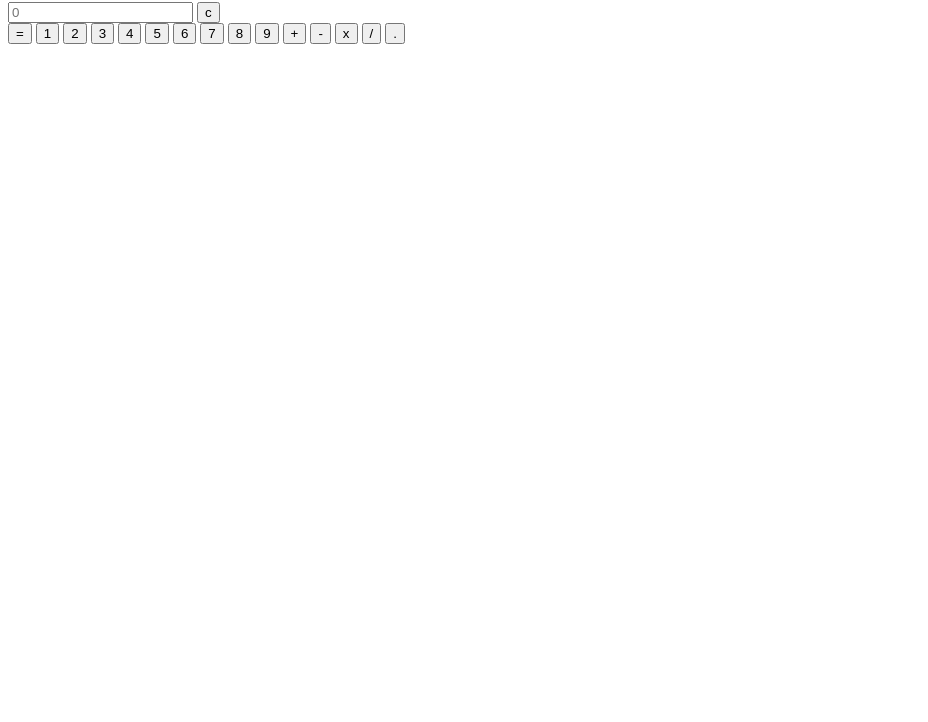
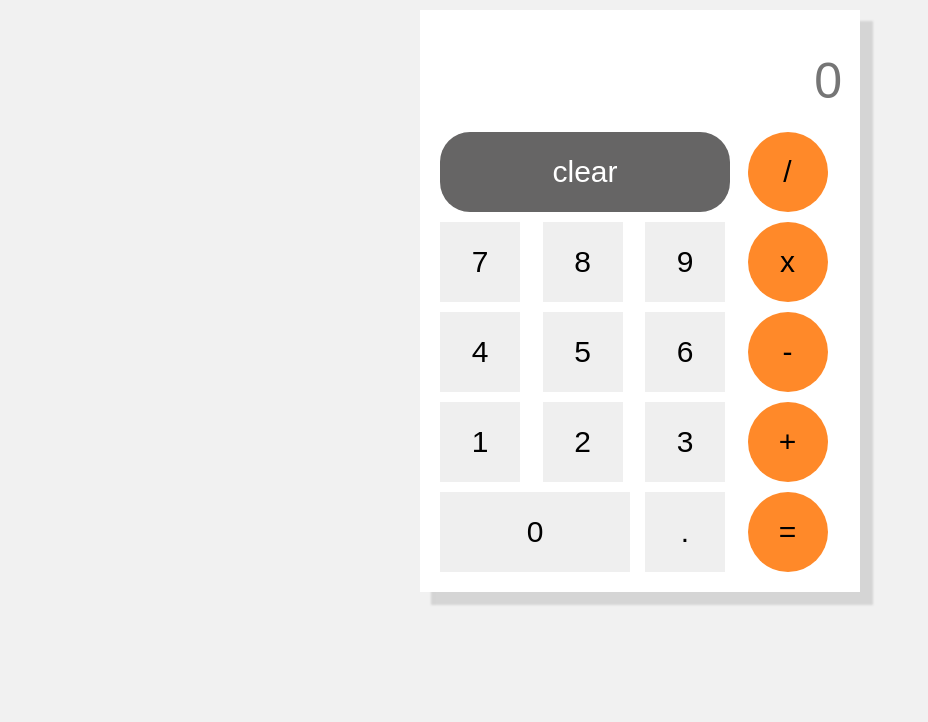
Before and after one commit to sylv1ah/JSCalculator, a plain HTML site: page index.html in a window 1280 px wide. Shown: the part 78-800 px from the top of the page, without its empty margins (0-928 px from the left). Drawn offline with Linux system fonts and the light colour scheme.

Commit message:
added styling

```diff
--- /dev/null
+++ b/calculator.js
@@ -0,0 +1,57 @@
+var currentVal = [""];
+var firstInput = 0;
+var secondInput =0;
+var operator = ""
+var runningTotal = "";
+var finalResult = "";
+
+function inputNum(num){
+
+        document.getElementById('display').value = document.getElementById('display').value + num;
+    //  document.getElementById('display').value = currentVal;
+
+    // console.log("current val = " + currentVal);
+    // console.log("operator = " + operator);
+    // console.log("firstInput = " + firstInput);
+    // console.log("secondInput = " + secondInput)
+};
+
+function inputSymbol(sym){
+    document.getElementById('display').value = document.getElementById('display').value + sym;
+    // firstInput = document.getElementById('display').value.slice(0,-1);
+    // operator = sym;
+    // console.log("currentVal = " + currentVal);
+    // console.log("operator = " + operator);
+    // console.log("firstInput = " + firstInput);
+    // console.log("secondInput = " + secondInput)
+};
+
+function clearDisplay(){
+    document.getElementById('display').value = "";
+    // currentVal = "";
+    // firstInput = "";
+    // secondInput = "";
+    // operator = "";
+    // runningTotal = "";
+    // finalResult = "";
+    // console.log("currentVal = " + currentVal);
+    // console.log("operator = " + operator);
+    // console.log("firstInput = " + firstInput);
+    // console.log("secondInput = " + secondInput)
+};
+
+function equate(){
+    var equation = document.getElementById('display').value;
+    if(equation){
+        document.getElementById('display').value = eval(equation);
+        currentVal = 0;
+
+    }
+    console.log("equation = " + equation)
+}
+
+// function decimal(){
+//     if(!currentVal.includes('.')){
+//         document.getElementById('display').value = currentVal + '.'
+//     }
+// }
--- a/index.html
+++ b/index.html
@@ -6,43 +6,38 @@
     <meta name="viewport" content="width=device-width, initial-scale=1">
     <link rel="stylesheet" type="text/css" media="screen" href="style.css" />
     <title>JS Calculator</title>
-    <script>
-        function inputNum(num){
-            document.getElementById('display').value = document.getElementById('display').value + num
-        };
-
-        function inputSymbol(sym){
-            document.getElementById('display').value = document.getElementById('display').value + sym
-        };
-
-        function reset(){
-
-        }
-
+    <script src="calculator.js">
     </script>
   </head>
   <body>
     <h1>JavaScript Calculator</h1>
     <div class="calculator">
-        <form>
-            <input id="display" placeholder=0 readonly>
-            <input type="reset" value="c">
-        </form>
-        <button id="equal">=</button>
-        <button id="one" onclick="inputNum(1)">1</button>
-        <button id="two" onclick="inputNum(2)">2</button>
-        <button id="three" onclick="inputNum(3)">3</button>
-        <button id="four" onclick="inputNum(4)">4</button>
-        <button id="five" onclick="inputNum(5)">5</button>
-        <button id="six" onclick="inputNum(6)">6</button>
-        <button id="seven" onclick="inputNum(7)">7</button>
-        <button id="eight" onclick="inputNum(8)">8</button>
-        <button id="nine" onclick="inputNum(9)">9</button>
-        <button id="add" onclick="inputSymbol('+')"">+</button>
-        <button id="subtract" onclick="inputSymbol('-')">-</button>
-        <button id="multiply" onclick="inputSymbol('x')">x</button>
-        <button id="divide" onclick="inputSymbol('/')">/</button>
-        <button id="decimal" onclick="inputSymbol('.')">.</button>
+        <div class="display">
+            <input id="display" type="text" placeholder=0 disabled>
+        </div>
+        <div class="keys">
+            <button id="clear" class="clear btn" type=reset value="c" onclick="clearDisplay()">clear</button>
+            <button id="divide" class="operator btn" value="/" onclick="inputSymbol('/')">/</button>
+
+            <button id="seven" class="num btn" value="7" onclick="inputNum(7)">7</button>
+            <button id="eight" class="num btn" value="8" onclick="inputNum(8)">8</button>
+            <button id="nine" class="num btn" value="9" onclick="inputNum(9)">9</button>
+            <button id="multiply" class="operator btn" value="*" onclick="inputSymbol('*')">x</button>
+
+            <button id="four" class="num btn" value="4" onclick="inputNum(4)">4</button>
+            <button id="five" class="num btn" value="5" onclick="inputNum(5)">5</button>
+            <button id="six" class="num btn" value="6" onclick="inputNum(6)">6</button>
+            <button id="subtract" class="operator btn" value="-t" onclick="inputSymbol('-')">-</button>
+
+            <button id="one" class="num btn" value="1" onclick="inputNum(1)">1</button>
+            <button id="two" class="num btn" value="2" onclick="inputNum(2)">2</button>
+            <button id="three" class="num btn" value="3" onclick="inputNum(3)">3</button>
+            <button id="add" class="operator btn" value="+" onclick="inputSymbol('+')">+</button>
+
+            <button id="zero" class=" btn" value="0" onclick="inputNum(0)">0</button>
+            <button id="decimal" class="btn" value="." onclick="decimal()">.</button>
+            <button id="equal" class="btn" value="=" onclick="equate()">=</button>
+        </div>
 
     </div>
   </body>
--- a/style.css
+++ b/style.css
@@ -0,0 +1,80 @@
+html {
+    font-family: Arial, Helvetica, sans-serif;
+    box-sizing: border-box;
+    align-content: center;
+    display: flex;
+    flex-direction: row;
+    justify-content: center;
+    background-color: rgb(241, 241, 241);
+}
+
+.calculator {
+    display: flex;
+    flex-direction: column;
+    width: 400px;
+    border: none;
+    background-color: #ffff;
+    padding: 20px;
+    box-shadow: 12px 12px 2px 1px rgba(94, 94, 94, 0.192);
+
+}
+
+#display {
+    width: 100%;
+    height: 100px;
+    background: none;
+    border: none;
+    outline: none;
+    text-align: right;
+    font-size: 50px;
+}
+
+.keys {
+    width: 100%;
+    display: grid;
+    grid-template-columns: repeat(4, 1fr);
+    grid-gap: 10px;
+}
+
+#clear {
+    grid-column: span 3;
+    width: 290px;
+    background-color: rgb(102, 101, 101);
+    color: #ffff;
+    border-radius: 30px;
+}
+
+#zero {
+    grid-column: span 2;
+    width: 190px;
+}
+
+.operator,
+#equal {
+    background-color: rgb(255, 137, 41);
+    border-radius: 50%;
+}
+
+.num:hover,
+#decimal:hover {
+    background-color: rgb(255, 185, 129);
+    border-radius: 50%;
+}
+
+#zero:hover {
+    background-color: rgb(255, 185, 129);
+    border-radius: 25px;
+}
+
+button {
+    border: none;
+    text-decoration: none;
+}
+
+.btn {
+    padding: 20px;
+    font-size: 30px;
+    cursor: pointer;
+    width: 80px;
+    height: 80px;
+}
```
